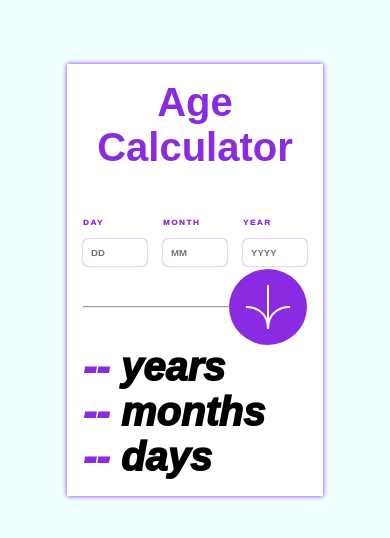
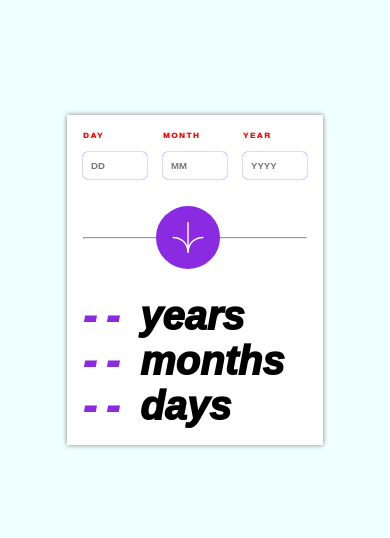
Before and after one commit to idowuemmao/age-calculator, a plain HTML site: page index.html in a window 390 px wide. Shown: the part 142-680 px from the top of the page. Drawn offline with Linux system fonts and the light colour scheme.

Commit message:
final work

```diff
--- a/index.html
+++ b/index.html
@@ -10,7 +10,7 @@
 
 <body>
   <div class="calculator">
-    <h1 class="title">Age Calculator</h1>
+    <!-- <h1 class="title">Age Calculator</h1> -->
     <div class="input">
       <div class="day-input inputs">
         <label for="day">day</label>
--- a/style.css
+++ b/style.css
@@ -25,17 +25,17 @@ body {
 
 .calculator {
     width: 35rem;
-    box-shadow: 0px 0px 5px 0px blueviolet;
+    box-shadow: 0px 0px 5px 0px gray;
     background-color: #ffffff;
     padding: 2rem;
 }
 
-.title {
+/* .title {
     font-size: 2.5rem;
     color: blueviolet;
     text-align: center;
     margin-bottom: 3rem;
-}
+} */
 
 .input {
     display: flex;
@@ -54,7 +54,7 @@ label {
     text-transform: uppercase;
     margin-bottom: 0.5rem;
     font-size: 0.7rem;
-    color: blueviolet;
+    color: red;
     font-weight: bold;
     letter-spacing: 0.1rem;
 }
@@ -100,6 +100,7 @@ input {
 
 span {
     color: blueviolet;
+    letter-spacing: 0.6rem;
 }
 
 .responses {
@@ -108,7 +109,7 @@ span {
     font-style: italic;
 }
 
-@media (max-width:600px) {
+@media (max-width:475px) {
     .calculator {
         width: 16rem;
         padding: 1rem;
@@ -117,8 +118,8 @@ span {
     .divider {
         display: flex;
         flex-direction: row;
-
         align-items: center;
+        height: 7rem;
     }
 
     input {
@@ -135,8 +136,10 @@ span {
     }
 
     .submit {
-        font-size: 1.5rem;
+        width: 4rem;
         font-weight: 1000;
+        position: absolute;
+        left: 40%;
     }
 
     .responses {
```
